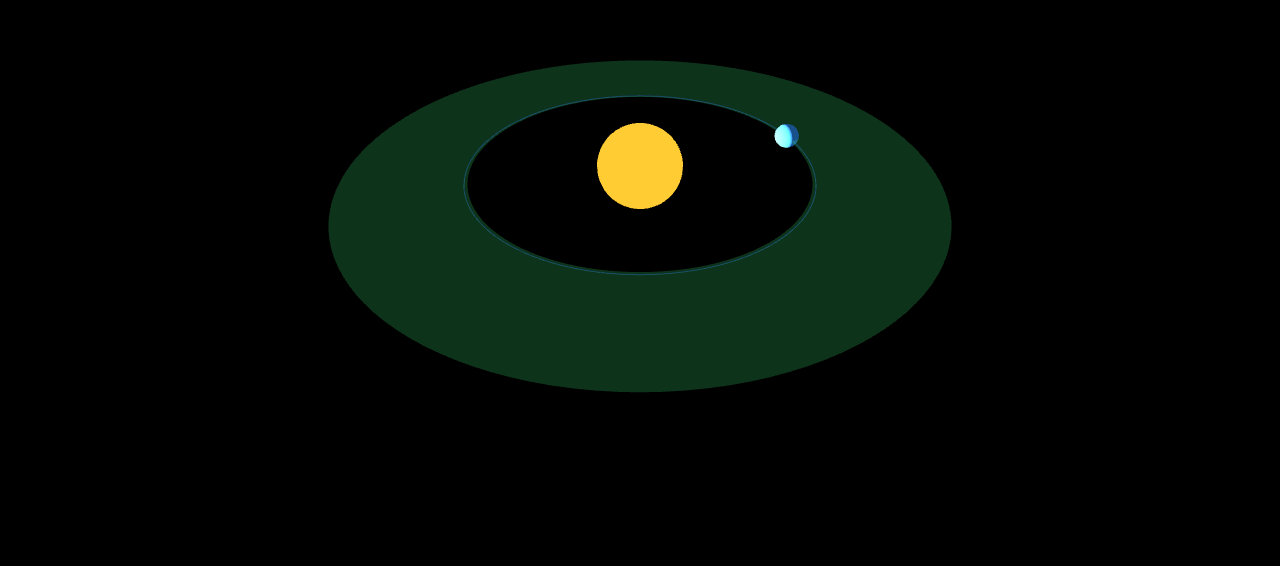
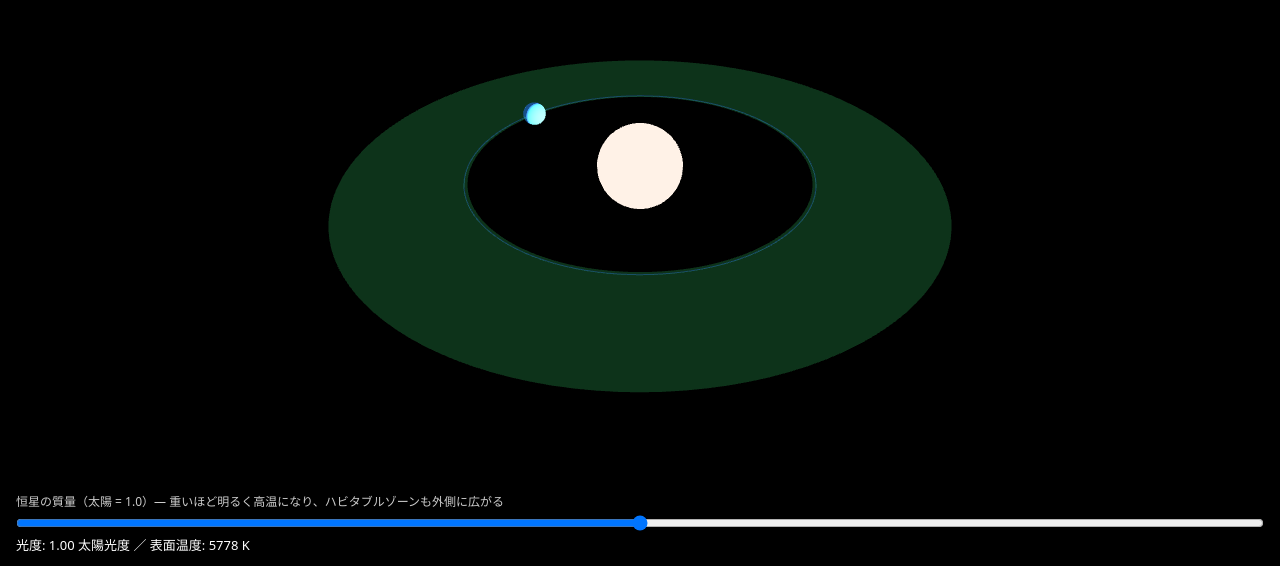
Before and after one commit to kisakutanaka/HabitableZoneSimulator, a website built with Vite: page index.html in a window 1280 px wide. Shown: the part 234-800 px from the top of the page. Built offline with nearby package versions, Linux system fonts and the light colour scheme; animation ran at ten frames a second.

Commit message:
Phase 2: 恒星質量スライダーによるハビタブルゾーンの変化
恒星質量(0.5〜1.5太陽質量)スライダーを追加し、主系列近似で光度・半径・
表面温度を連動計算。太陽の見た目(半径・黒体色)、点光源強度、ハビタブル
ゾーンのリングをリアルタイムに更新する。

```diff
--- a/index.html
+++ b/index.html
@@ -8,6 +8,15 @@
   </head>
   <body>
     <div id="app"></div>
+    <div id="controls">
+      <div class="control">
+        <label for="star-mass">
+          恒星の質量（太陽 = 1.0）— 重いほど明るく高温になり、ハビタブルゾーンも外側に広がる
+        </label>
+        <input id="star-mass" type="range" min="0.5" max="1.5" step="0.01" value="1.0" />
+        <p id="star-readout" class="readout"></p>
+      </div>
+    </div>
     <script type="module" src="/src/main.ts"></script>
   </body>
 </html>
--- a/src/main.ts
+++ b/src/main.ts
@@ -1,7 +1,7 @@
 import * as THREE from "three";
 import { OrbitControls } from "three/examples/jsm/controls/OrbitControls.js";
 import { planets } from "./planets";
-import { computeStarParams, computeHabitableZone } from "./star";
+import { computeStarParams, computeHabitableZone, teffToColor, type StarParams } from "./star";
 
 const container = document.getElementById("app");
 if (!container) {
@@ -35,7 +35,10 @@ const sun = new THREE.Mesh(
 );
 scene.add(sun);
 
-const sunLight = new THREE.PointLight(0xffffff, 500);
+// 恒星質量M=1（太陽）のときの点光源強度。恒星の光度に比例させてスライダーに連動する。
+const SUN_LIGHT_BASE_INTENSITY = 500;
+
+const sunLight = new THREE.PointLight(0xffffff, SUN_LIGHT_BASE_INTENSITY);
 sunLight.position.set(0, 0, 0);
 scene.add(sunLight);
 
@@ -103,10 +106,57 @@ function createHabitableZoneRing(innerAU: number, outerAU: number): THREE.Mesh {
   return ring;
 }
 
-const sunParams = computeStarParams(1.0);
-const habitableZone = computeHabitableZone(sunParams);
-const habitableZoneRing = createHabitableZoneRing(habitableZone.innerAU, habitableZone.outerAU);
+function updateHabitableZoneRing(ring: THREE.Mesh, innerAU: number, outerAU: number): void {
+  ring.geometry.dispose();
+  ring.geometry = new THREE.RingGeometry(innerAU * AU_TO_UNITS, outerAU * AU_TO_UNITS, HZ_RING_SEGMENTS);
+}
+
+const initialStarParams = computeStarParams(1.0);
+const initialHabitableZone = computeHabitableZone(initialStarParams);
+const habitableZoneRing = createHabitableZoneRing(
+  initialHabitableZone.innerAU,
+  initialHabitableZone.outerAU,
+);
 scene.add(habitableZoneRing);
+
+// 恒星質量スライダーの値を、光度・半径・表面温度・ハビタブルゾーンへ反映する。
+// 太陽メッシュは立方体の見た目を保つため、ベース半径からのスケール比としてR★を適用する。
+function applyStarParams(massSolar: number): StarParams {
+  const star = computeStarParams(massSolar);
+
+  sun.scale.setScalar(star.radiusSolar);
+  (sun.material as THREE.MeshBasicMaterial).color.setHex(teffToColor(star.teffK));
+  sunLight.intensity = SUN_LIGHT_BASE_INTENSITY * star.luminositySolar;
+
+  const hz = computeHabitableZone(star);
+  updateHabitableZoneRing(habitableZoneRing, hz.innerAU, hz.outerAU);
+
+  return star;
+}
+
+const starMassSliderEl = document.getElementById("star-mass");
+if (!(starMassSliderEl instanceof HTMLInputElement)) {
+  throw new Error("#star-mass element not found");
+}
+const starMassSlider: HTMLInputElement = starMassSliderEl;
+
+const starReadoutEl = document.getElementById("star-readout");
+if (!starReadoutEl) {
+  throw new Error("#star-readout element not found");
+}
+const starReadout: HTMLElement = starReadoutEl;
+
+function updateStarReadout(star: StarParams): void {
+  starReadout.textContent = `光度: ${star.luminositySolar.toFixed(2)} 太陽光度 ／ 表面温度: ${Math.round(star.teffK)} K`;
+}
+
+function onStarMassChange(): void {
+  const star = applyStarParams(Number(starMassSlider.value));
+  updateStarReadout(star);
+}
+
+starMassSlider.addEventListener("input", onStarMassChange);
+onStarMassChange();
 
 const renderer = new THREE.WebGLRenderer({ antialias: true });
 renderer.setPixelRatio(window.devicePixelRatio);
--- a/src/star.ts
+++ b/src/star.ts
@@ -57,6 +57,35 @@ function effectiveFlux(teffK: number, coeff: HzCoefficients): number {
   );
 }
 
+function clamp8bit(value: number): number {
+  return Math.max(0, Math.min(255, Math.round(value)));
+}
+
+// 表面温度(K)から恒星の見た目の色を求める近似式（Tanner Hellandの黒体色近似）。
+// 分光測定に基づく厳密なプランク放射×等色関数の計算ではなく経験的なフィットだが、
+// 教育目的の可視化としては十分な精度で黄色〜白〜青白の変化を表現できる。
+export function teffToColor(teffK: number): number {
+  const temp = teffK / 100;
+
+  const red = temp <= 66 ? 255 : clamp8bit(329.698727446 * Math.pow(temp - 60, -0.1332047592));
+
+  const green =
+    temp <= 66
+      ? clamp8bit(99.4708025861 * Math.log(temp) - 161.1195681661)
+      : clamp8bit(288.1221695283 * Math.pow(temp - 60, -0.0755148492));
+
+  let blue: number;
+  if (temp >= 66) {
+    blue = 255;
+  } else if (temp <= 19) {
+    blue = 0;
+  } else {
+    blue = clamp8bit(138.5177312231 * Math.log(temp - 10) - 305.0447927307);
+  }
+
+  return (red << 16) | (green << 8) | blue;
+}
+
 export interface HabitableZone {
   innerAU: number;
   outerAU: number;
--- a/src/style.css
+++ b/src/style.css
@@ -21,3 +21,38 @@ body {
 #app canvas {
   display: block;
 }
+
+#controls {
+  position: fixed;
+  left: 0;
+  right: 0;
+  bottom: 0;
+  padding: 12px 16px calc(12px + env(safe-area-inset-bottom));
+  background: rgba(0, 0, 0, 0.55);
+  backdrop-filter: blur(4px);
+  color: #fff;
+  font-family: system-ui, -apple-system, "Hiragino Sans", sans-serif;
+  touch-action: manipulation;
+}
+
+.control {
+  display: flex;
+  flex-direction: column;
+  gap: 4px;
+}
+
+.control label {
+  font-size: 12px;
+  line-height: 1.4;
+  color: #ccc;
+}
+
+.control input[type="range"] {
+  width: 100%;
+  touch-action: manipulation;
+}
+
+.readout {
+  font-size: 13px;
+  color: #fff;
+}
```
Also changed, not shown: Findings.md (+16 -0 lines), Step.md (+7 -5 lines).
